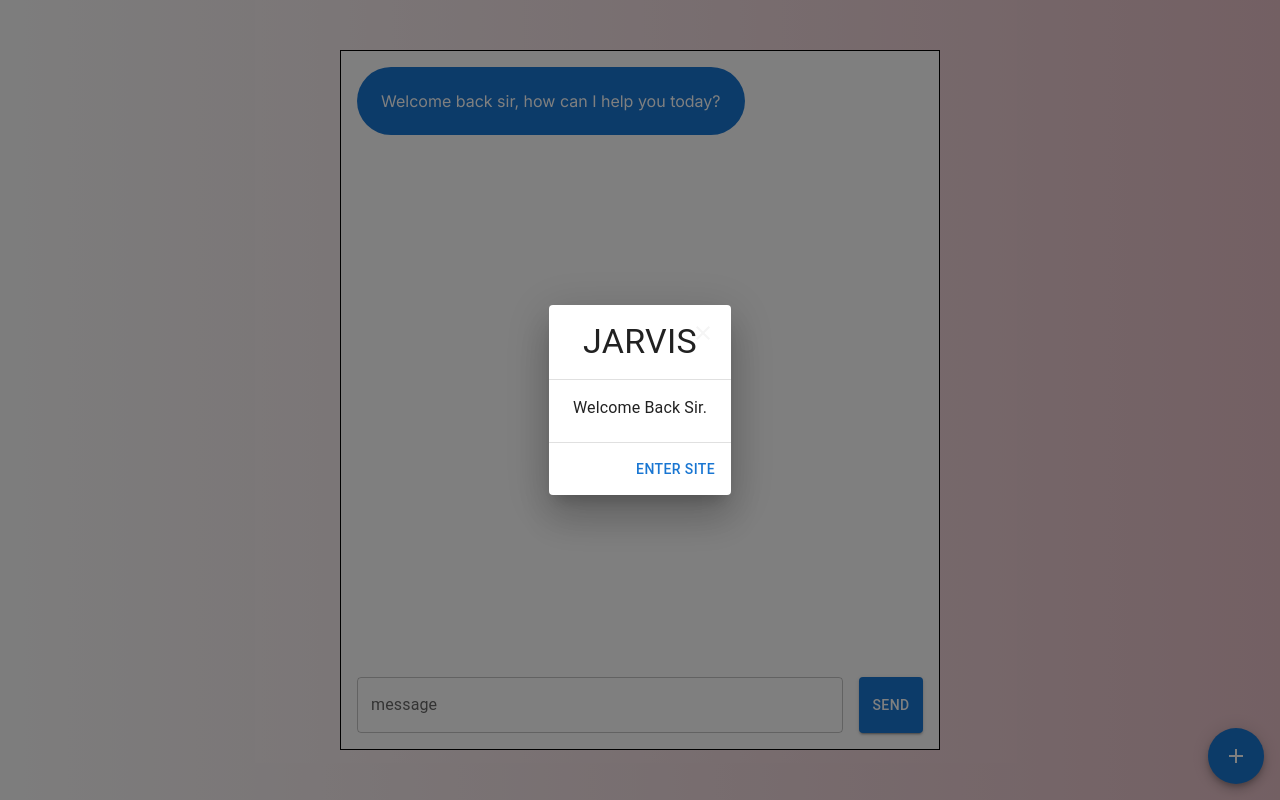
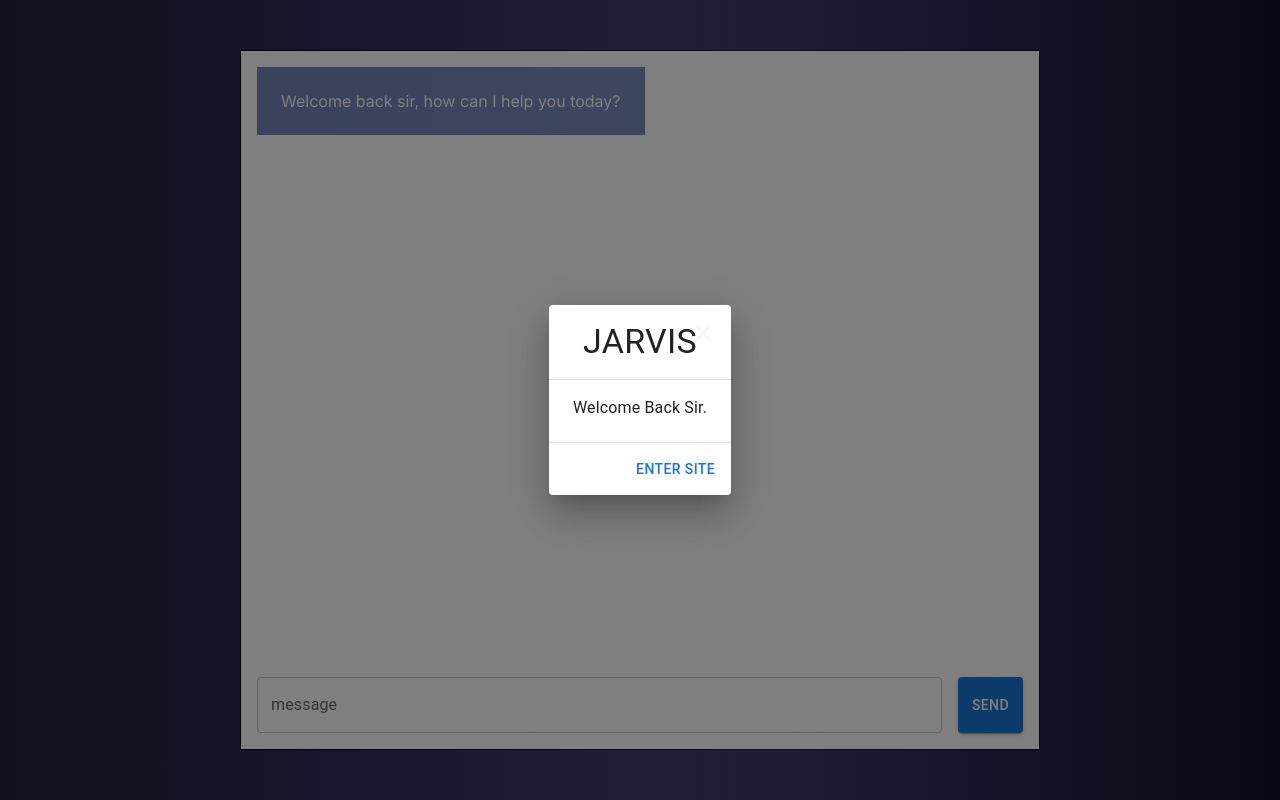
Before and after one commit to zayn-commits/chatbot, a Next.js app: page / in a window 1280 px wide. Built offline with nearby package versions, Linux system fonts and the light colour scheme.

Commit message:
Improved Background and UI

```diff
--- a/app/page.js
+++ b/app/page.js
@@ -3,10 +3,6 @@
 import { useState } from "react";
 import{ Box, Stack, TextField, Button, SpeedDial,SpeedDialIcon, SpeedDialAction} from '@mui/material'
 import React from "react";
-import FileCopyIcon from '@mui/icons-material/FileCopyOutlined';
-import SaveIcon from '@mui/icons-material/Save';
-import PrintIcon from '@mui/icons-material/Print';
-import ShareIcon from '@mui/icons-material/Share';
 import Dialog from '@mui/material/Dialog';
 import DialogTitle from '@mui/material/DialogTitle';
 import DialogContent from '@mui/material/DialogContent';
@@ -14,6 +10,8 @@
 import IconButton from '@mui/material/IconButton';
 import Typography from '@mui/material/Typography';
 import CloseIcon from '@mui/icons-material/Close';
+import { keyframes } from '@emotion/react';
+
 
 
 export default function Home() {
@@ -34,14 +32,14 @@
     setOpen(false);
   };
 
-  const actions = [
-    { icon: <FileCopyIcon />, name: 'Copy' },
-    { icon: <SaveIcon />, name: 'Save' },
-    { icon: <PrintIcon />, name: 'Print' },
-    { icon: <ShareIcon />, name: 'Share' },
-  ];
-
-
+  const moveBg = keyframes`
+  0% {
+    transform: translateX(-100%);
+  }
+  100% {
+    transform: translateX(100%);
+  }
+`;
 
   const sendMessage = async()=>{
     setMessage('')
@@ -83,18 +81,30 @@
   }
 
   return (
-
   <Box
   sx={{
-  background: 'linear-gradient(to right, #fcfcfc, #e8c1c8)',
-  height: '100vh',
-  display: 'flex',
-  flexDirection: "column",
-  justifyContent: 'center',
-  alignItems: 'center'
-}}
+    position: 'relative',
+    width: '100vw',
+    height: '100vh',
+    overflow: 'hidden',
+    background: 'linear-gradient(to right, #24243e, #302b63, #0f0c29)', // Background gradient
+    display: 'flex',
+    justifyContent: 'center',
+    alignItems: 'center',
+    color: 'white',
+  }}
   >
-
+   <Box
+        sx={{
+          position: 'absolute',
+          top: 0,
+          left: 0,
+          right: 0,
+          bottom: 0,
+          background: 'linear-gradient(90deg, rgba(255,255,255,0) 0%, rgba(255,255,255,0.1) 50%, rgba(255,255,255,0) 100%)',
+          animation: `${moveBg} 10s linear infinite`,
+        }}
+      />
     <>
       <Dialog open={open} onClose={handleClose}>
         <DialogTitle>
@@ -127,24 +137,10 @@
       </Dialog>
     </>
 
-<SpeedDial
-  ariaLabel="SpeedDial basic example"
-  sx={{ position: 'absolute', bottom: 16, right: 16 }}
-  icon={<SpeedDialIcon />}
->
-  {actions.map((action) => (
-    <SpeedDialAction
-      key={action.name}
-      icon={action.icon}
-      tooltipTitle={action.name}
-    />
-  ))}
-</SpeedDial>
-
     <Stack
     bgcolor="white"
     direction = "column"
-    width = "600px"
+    width = "800px"
     height = "700px"
     border = "1px solid black"
     p={2}
@@ -168,11 +164,11 @@
             <Box
             bgcolor={
               message.role === 'assistant'
-              ? 'primary.main'
+              ? '#7282ba'
               : 'secondary.main'
             }
             color="white"
-            borderRadius={16}
+            borderRadius={0}
             p={3}
             >
               {message.content}
```
